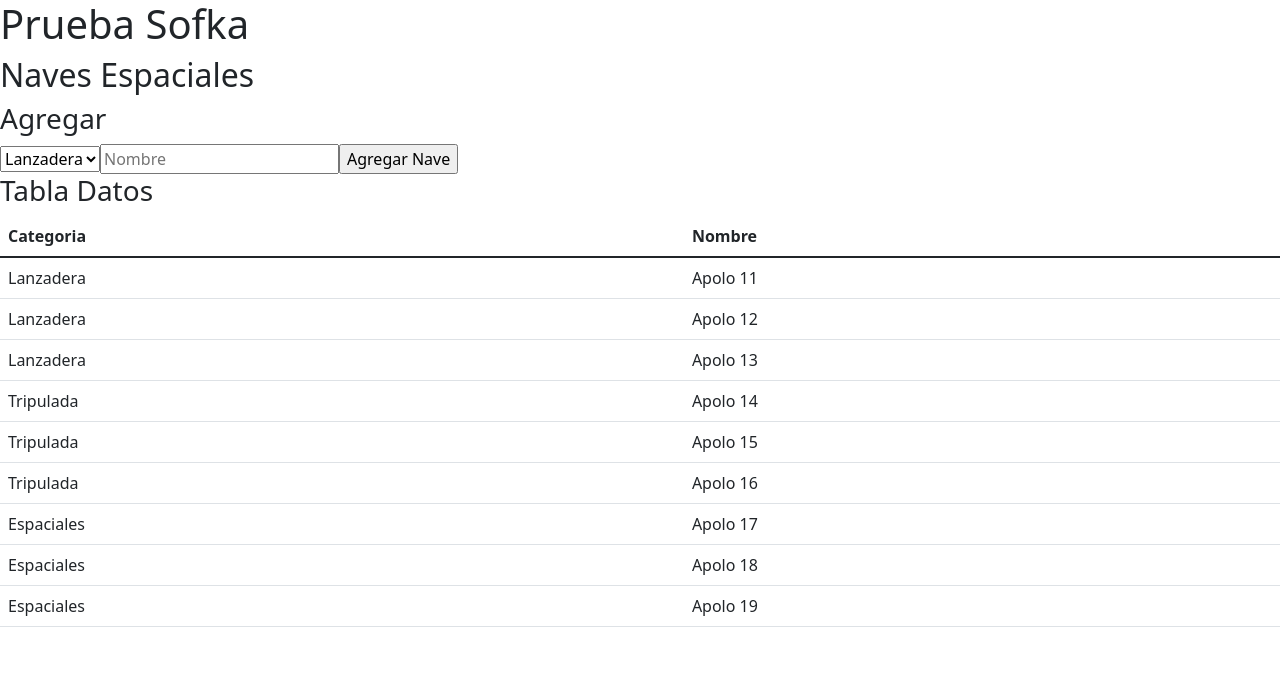
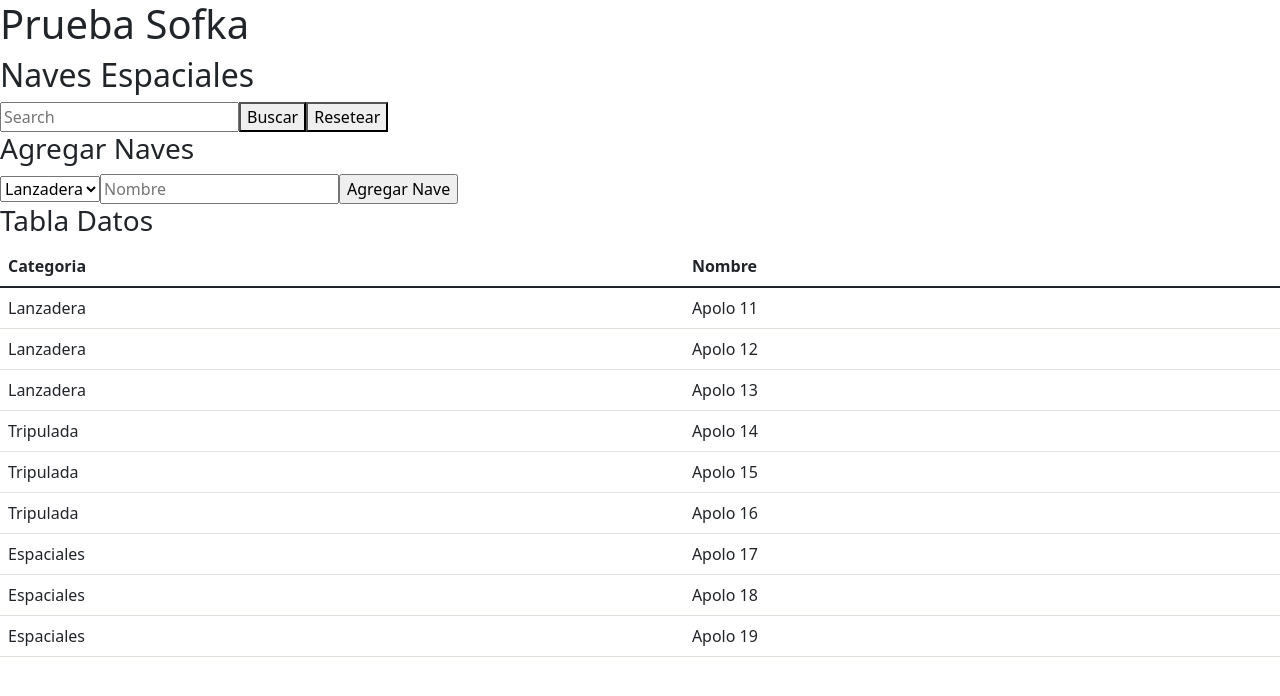
Before and after one commit to TymKey/EstacionEspacialSofka, a React (Create React App) app: page / in a window 1280 px wide. Shown: the top 696 px of the page. Built offline with nearby package versions, Linux system fonts and the light colour scheme.

Commit message:
añadida funcionalidad para buscar naves por Filter

```diff
--- /dev/null
+++ b/src/components/Filter.js
@@ -0,0 +1,39 @@
+import React, { useState } from "react";
+
+const Filter = ({ database, setFilteredDatabase }) => {
+  const [search, setSearch] = useState("");
+
+  const filterList = () => {
+    const naves = database.filter(
+      (nave) =>
+        nave.category.toUpperCase().includes(search) ||
+        nave.name.toUpperCase().includes(search)
+    );
+    setFilteredDatabase(naves);
+    setSearch("");
+  };
+
+  const handleChange = (event) => {
+    setSearch(event.target.value.toUpperCase());
+  };
+
+  const reset = () => {
+    setFilteredDatabase(database);
+  };
+
+  return (
+    <div>
+      <input
+        type="text"
+        name="name"
+        placeholder="Search"
+        value={search}
+        onChange={handleChange}
+      />
+      <button onClick={filterList}>Buscar</button>
+      <button onClick={reset}>Resetear</button>
+    </div>
+  );
+};
+
+export default Filter;
--- a/src/components/Form.js
+++ b/src/components/Form.js
@@ -6,11 +6,10 @@ const initialForm = {
   id: null,
 };
 
-const Form = ({ createData, updateData, setDataToEdit }) => {
+const Form = ({ createData }) => {
   const [form, setForm] = useState(initialForm);
 
   const handleChange = (event) => {
-    console.log(event.target.value);
     setForm({
       ...form,
       [event.target.name]: event.target.value,
@@ -23,22 +22,17 @@ const Form = ({ createData, updateData, setDataToEdit }) => {
       alert("Datos incompletos");
       return;
     }
-    if (form.id === null) {
-      createData(form);
-    } else {
-      updateData(form);
-    }
+    createData(form);
     handleReset();
   };
 
   const handleReset = () => {
     setForm(initialForm);
-    setDataToEdit(null);
   };
 
   return (
     <div>
-      <h3>Agregar</h3>
+      <h3>Agregar Naves</h3>
       <form onSubmit={handleSubmit}>
         <select name="category" onChange={handleChange}>
           <option value="Lanzadera">Lanzadera</option>
@@ -49,6 +43,7 @@ const Form = ({ createData, updateData, setDataToEdit }) => {
           type="text"
           name="name"
           placeholder="Nombre"
+          value={form.name}
           onChange={handleChange}
         />
         <input type="submit" value="Agregar Nave" />
--- a/src/components/Space.js
+++ b/src/components/Space.js
@@ -1,4 +1,5 @@
 import React, { useEffect, useState } from "react";
+import Filter from "./Filter";
 import Form from "./Form";
 import Table from "./Table";
 
@@ -51,7 +52,7 @@ const initialDatabase = [
   },
 ];
 
-function obtenerLocal() {
+function getLocal() {
   const previousDataBase = JSON.parse(
     localStorage.getItem("persistenceDataBase")
   );
@@ -62,35 +63,32 @@ function obtenerLocal() {
   }
 }
 
-function guardarLocal(data) {
+function saveLocal(data) {
   localStorage.setItem("persistenceDataBase", JSON.stringify(data));
 }
 
 const Space = () => {
   const [database, setDatabase] = useState(initialDatabase);
-  const [dataToEdit, setDataToEdit] = useState(null);
+  const [filteredDatabase, setFilteredDatabase] = useState(initialDatabase);
 
   useEffect(() => {
-    setDatabase(obtenerLocal());
+    setDatabase(getLocal());
+    setFilteredDatabase(getLocal());
   }, []);
 
   const createData = (data) => {
     data.id = Date.now();
-    console.log(data);
     setDatabase([...database, data]);
-    guardarLocal([...database, data]);
+    setFilteredDatabase([...database, data]);
+    saveLocal([...database, data]);
   };
 
   return (
     <div>
       <h2>Naves Espaciales</h2>
-
-      <Form
-        createData={createData}
-        dataToEdit={dataToEdit}
-        setDataToEdit={setDataToEdit}
-      />
-      <Table data={database} setDataToEdit={setDataToEdit} />
+      <Filter database={database} setFilteredDatabase={setFilteredDatabase} />
+      <Form createData={createData} />
+      <Table data={filteredDatabase} />
     </div>
   );
 };
```
